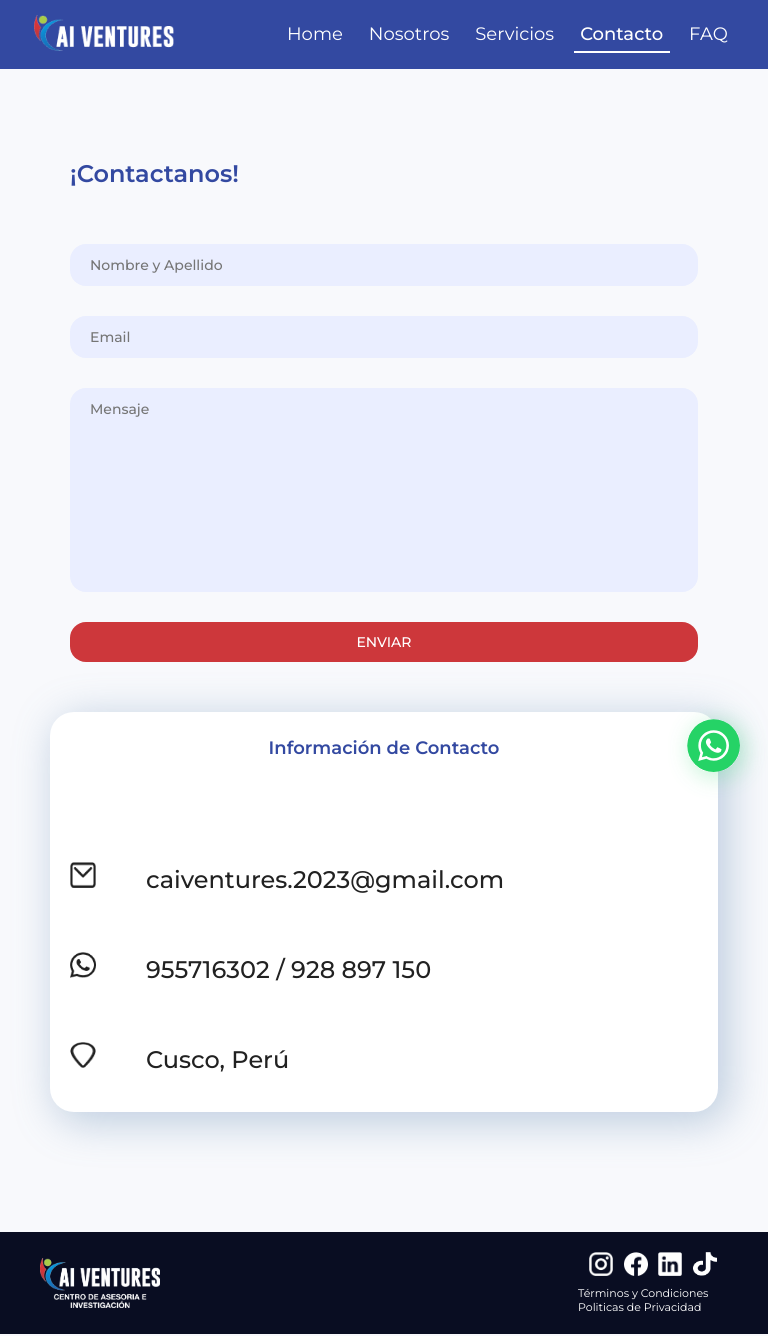
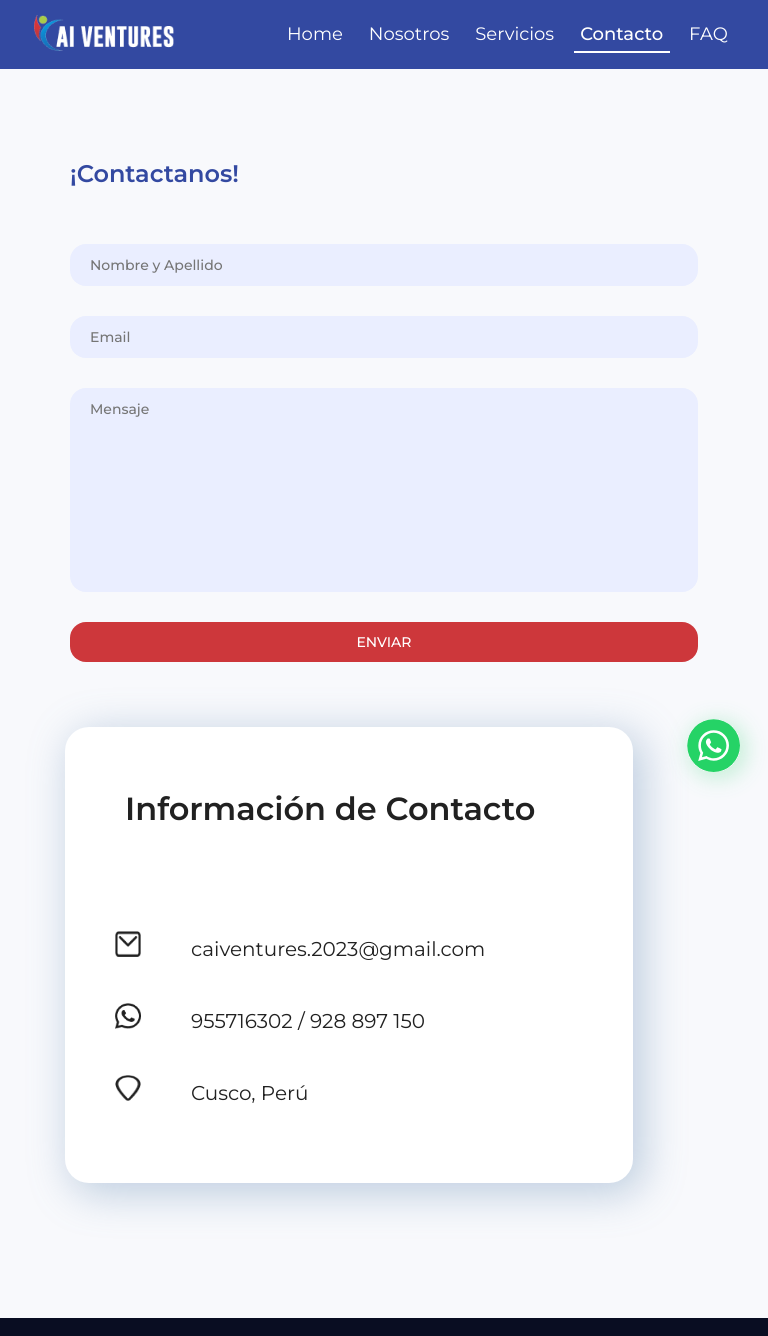
Before and after one commit to justinait/cai-ventures2, a React (Vite) app: page /contact in a window 768 px wide. Shown: the top 1336 px of the page. Built offline with nearby package versions, Linux system fonts and the light colour scheme.

Commit message:
responsive contact

```diff
--- a/src/components/CardService/Service2.css
+++ b/src/components/CardService/Service2.css
@@ -121,10 +121,7 @@
 }
 
 @media (min-width: 768px) and (max-width: 1024px) {
-  /*   .containerServiceDos{
-        background-color: red;
-    }
-    */
+
      .ServiceContainerRow {
         padding: 30px;
         margin-top: 0px !important;
--- a/src/components/contactCards/card1.css
+++ b/src/components/contactCards/card1.css
@@ -1,6 +1,6 @@
-.containerCard{
+.containerCard {
     display: flex;
-    width: 500px;
+    width: 40vw;
     height: 630px;
     padding: 25px;
     margin: 50px;
@@ -16,16 +16,16 @@
     box-shadow: 8px 8px 40px 3px rgba(104, 142, 182, 0.40);
 }
 
-.cardTitle{
+.cardTitle {
     color: #212121;
-    font-family: Montserrat;
+    font-family: 'Montserrat';
     font-size: 42px;
     font-style: normal;
     font-weight: 600;
     line-height: normal;
 }
 
-.cardSubtitle{
+.cardSubtitle {
     display: flex;
     /* width: 445px; */
     flex-direction: column;
@@ -33,7 +33,8 @@
     align-items: flex-start;
     gap: 34px;
 }
-.cardsubtitle1{
+
+.cardsubtitle1 {
     display: flex;
     padding: 10px;
     justify-content: center;
@@ -42,11 +43,12 @@
 
 }
 
-.message{
+.message {
     width: 36px;
-    height: 36px ;
+    height: 36px;
 }
-.cardsubtitletext1{
+
+.cardsubtitletext1 {
     color: #212121;
     font-size: 24px;
     font-style: normal;
@@ -54,7 +56,7 @@
     line-height: normal;
 }
 
-.cardsubtitle2{
+.cardsubtitle2 {
     display: flex;
     padding: 10px;
     justify-content: center;
@@ -62,11 +64,12 @@
     gap: 40px;
 }
 
-.cel{
+.cel {
     width: 36px;
     height: 36px;
 }
-.cardsubtitletext2{
+
+.cardsubtitletext2 {
     color: #212121;
     font-family: 'Montserrat';
     font-size: 24px;
@@ -75,18 +78,20 @@
     line-height: normal;
 }
 
-.cardsubtitle3{
+.cardsubtitle3 {
     display: flex;
     padding: 10px;
     justify-content: center;
     align-items: center;
     gap: 40px;
 }
-.direction{
+
+.direction {
     width: 36px;
     height: 36px;
 }
-.cardsubtitletext3{
+
+.cardsubtitletext3 {
     color: #212121;
     font-family: 'Montserrat';
     font-size: 24px;
@@ -94,35 +99,189 @@
     font-weight: 500;
     line-height: normal;
 }
+
+
+/* Mobile */
+
 @media screen and (max-width: 768px) {
-    .containerCard{
-        width: 100%;
-        height: 400px;
-        padding: 0;
-        margin: 0;
-        align-items: center;
+    .containerCard {
+        display: flex;
+        width: 95%;
+        height: 300px;
+        padding: 40px 4px;
+        margin: 15px;
+        flex-direction: column;
+        justify-content: center;
+        align-items: flex-start;
+        gap: 40px;
+        border-radius: var(--border-radius-border-radius-md, 24px);
+        /* Sombrita */
+        box-shadow: 8px 8px 40px 3px rgba(104, 142, 182, 0.40);
+
     }
-    .cardTitle{
-        font-family: Montserrat;
-        font-size: 18px;
+
+    .cardTitle {
+        font-family: 'Montserrat';
+        font-size:18px;
         font-style: normal;
         font-weight: 600;
-        line-height: norma;
+        line-height: normal;
         color: #3349A1;
-        justify-content: center;
+        align-items: stretch;
+        padding-left: 20px;
+
     }
-    .cardSubtitle{
+
+    .cardSubtitle {
         display: flex;
         flex-direction: column;
         justify-content: center;
         align-items: flex-start;
-        gap: 34px;
-        width: 100%;
-        padding:0 10px;
+        gap: 16px;
+        align-self: stretch;
+
     }
-    .message img, .cel img, .direction img{
+
+    .cardsubtitle1 .cardsubtitle2 .cardsubtitle3 {
+        display: flex;
+        padding: 10px;
+        align-items: center;
+        gap: 20px;
+        align-self: stretch;
+    }
+
+    .cardsubtitletext1 {
+        color: #212121;
+        font-family: 'Montserrat';
+        font-size: 14px;
+        font-style: normal;
+        font-weight: 500;
+        line-height: normal;
+
+    }
+
+    .cardsubtitletext2 {
+        color: #212121;
+        font-family: 'Montserrat';
+        font-size: 14px;
+        font-style: normal;
+        font-weight: 500;
+        line-height: normal;
+
+    }
+
+    .cardsubtitletext3 {
+        color: #212121;
+        font-family: 'Montserrat';
+        font-size: 14px;
+        font-style: normal;
+        font-weight: 500;
+        line-height: normal;
+
+    }
+
+    .cel img,
+    .direction img {
+        width: 26px;
+        height: 26px;
+    }
+
+    .message img {
         width: 26px;
         height: 26px;
     }
 
 }
+
+
+
+
+
+/* Tablet */
+
+@media (min-width:768px) and (max-width:1024px) {
+    .containerCard {
+        display: flex;
+        width: 85%;
+        height: 456px;
+        padding: 40px;
+        flex-direction: column;
+        justify-content: center;
+        align-items: flex-start;
+        gap: 93px;
+
+        border-radius: var(--border-radius-border-radius-md, 24px);
+        background: #FFF;
+
+        /* Sombrita */
+        box-shadow: 8px 8px 40px 3px rgba(104, 142, 182, 0.40);
+
+
+    }
+
+    .cardTitle {
+        color: #212121;
+        font-family: Montserrat;
+        font-size: 32px;
+        font-style: normal;
+        font-weight: 600;
+        line-height: normal;
+        align-self: stretch;
+
+    }
+
+    .cardsubtitle1 {
+        display: flex;
+        padding: 10px;
+        justify-content: center;
+        align-items: center;
+        gap: 40px;
+
+    }
+
+    .cardsubtitle2 {
+        display: flex;
+        padding: 10px;
+        justify-content: center;
+        align-items: center;
+        gap: 40px;
+    }
+
+    .cardsubtitle3 {
+        display: flex;
+        padding: 10px;
+        justify-content: center;
+        align-items: center;
+        gap: 40px;
+    }
+
+    .cardsubtitletext1 {
+        color: #212121;
+        font-family:'Montserrat';
+        font-size: 20px;
+        font-style: normal;
+        font-weight: 400;
+        line-height: normal;
+    }
+
+    .cardsubtitletext2 {
+        color: #212121;
+        font-family: Montserrat;
+        font-size: 20px;
+        font-style: normal;
+        font-weight: 400;
+        line-height: normal;
+
+    }
+
+    .cardsubtitletext3 {
+        color: #212121;
+        font-family: Montserrat;
+        font-size: 20px;
+        font-style: normal;
+        font-weight: 400;
+        line-height: normal;
+    }
+
+
+}
--- a/src/components/contactCards/card2.css
+++ b/src/components/contactCards/card2.css
@@ -1,5 +1,5 @@
 .divContactContainer{
-    width: 600px;
+    width: 40vw;
     padding: 20px;
     margin: 20px;
     display: flex;
--- a/src/page/Contact/contact.css
+++ b/src/page/Contact/contact.css
@@ -2,6 +2,7 @@
     display: flex;
     width: 100%;
 }
+
 
 @media screen and (min-width: 360px){
     .contactPagesContainer{
@@ -17,8 +18,10 @@
 }
 @media screen and (min-width: 1024px){
     .contactPagesContainer{
+        width: 40%;
         flex-direction: row;
         padding: 40px 20px;
         gap: 10px;
     }
+
 }
```
Also changed, not shown: src/components/CardService/service3.css (+5 -8 lines).
